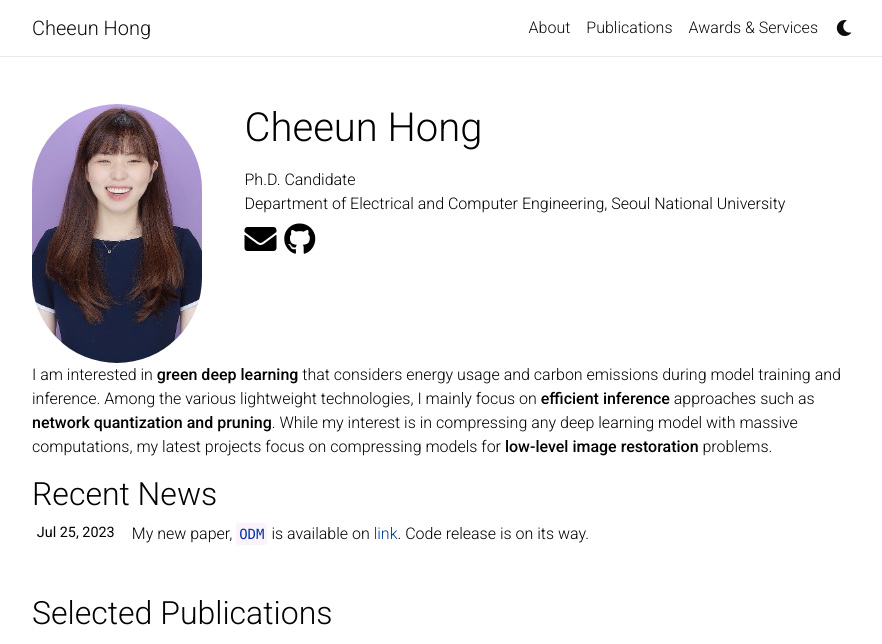
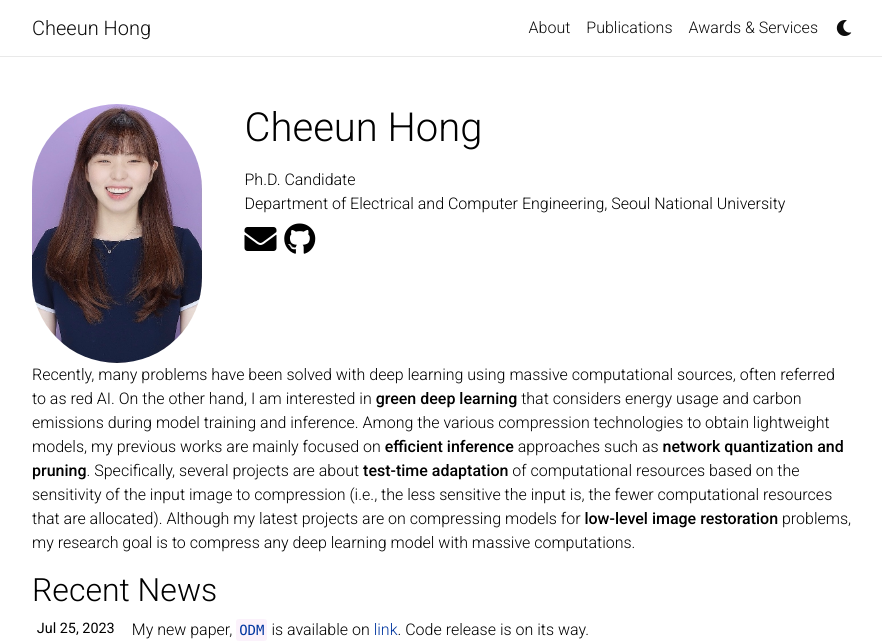
Before and after one commit to cheeunhong/cheeunhong.github.io, a Jekyll site: the page built from _pages/about.md, in a window 1280 px wide and 1225 px high, cut to the strip 0-644 px from the top of the window. Shown: the whole strip, without its empty margins (198-1080 px from the left). Built offline with Jekyll 4.4.1, drawn with Linux system fonts in a browser that asks for light colours; nearby versions of some CDN libraries; comment, search, counter and statistics services are not loaded; a style sheet for code colours, icons or effects is not loaded.

Commit message:
updated cv and intro

```diff
--- a/_config.yml
+++ b/_config.yml
@@ -16,7 +16,7 @@ url:  'https://cheeunhong.github.io' # 'http://localhost:4000' # the base hostna
 baseurl: '' # the subpath of your site, e.g. /blog/
 last_updated: true # set to true if you want to display last updated in the footer
 impressum_path:  # set to path to include impressum link in the footer, use the same path as permalink in a page, helps to conform with EU GDPR
-cv: cheeun-cv-2023.06.pdf
+cv: cheeun-cv-2023.10.pdf
 # -----------------------------------------------------------------------------
 # RSS Feed
 # -----------------------------------------------------------------------------
--- a/_pages/about.md
+++ b/_pages/about.md
@@ -18,4 +18,4 @@ social: false  # includes social icons at the bottom of the page
 importance: 1
 ---
 
-I am interested in **green deep learning** that considers energy usage and carbon emissions during model training and inference. Among the various lightweight technologies, I mainly focus on **efficient inference** approaches such as **network quantization and pruning**. While my interest is in compressing any deep learning model with massive computations, my latest projects focus on compressing models for **low-level image restoration** problems.
+Recently, many problems have been solved with deep learning using massive computational sources, often referred to as red AI. On the other hand, I am interested in **green deep learning** that considers energy usage and carbon emissions during model training and inference. Among the various compression technologies to obtain lightweight models, my previous works are mainly focused on **efficient inference** approaches such as **network quantization and pruning**. Specifically, several projects are about **test-time adaptation** of computational resources based on the sensitivity of the input image to compression (i.e., the less sensitive the input is, the fewer computational resources that are allocated). Although my latest projects are on compressing models for **low-level image restoration** problems, my research goal is to compress any deep learning model with massive computations.
```
Also changed, not shown: 1 other file.
